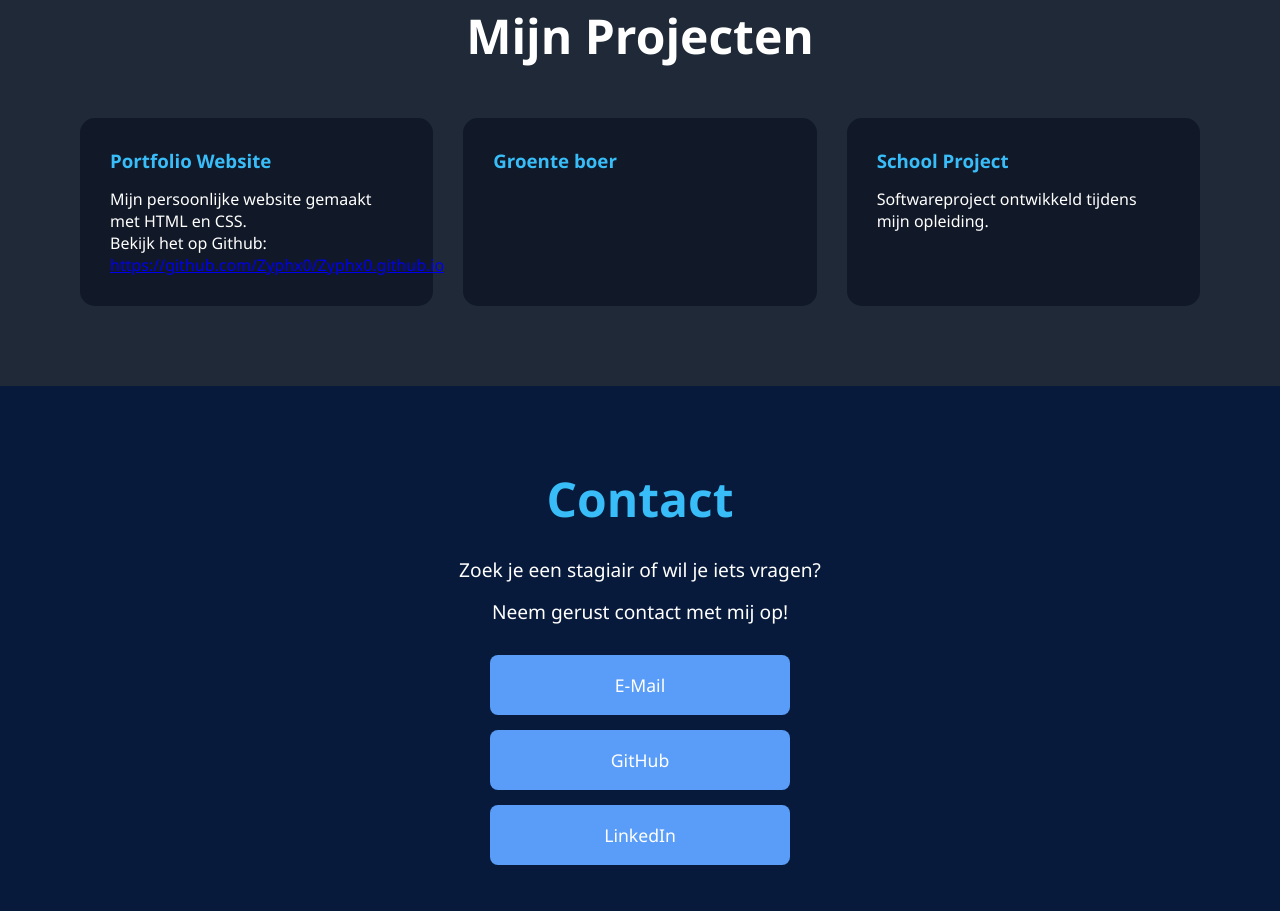
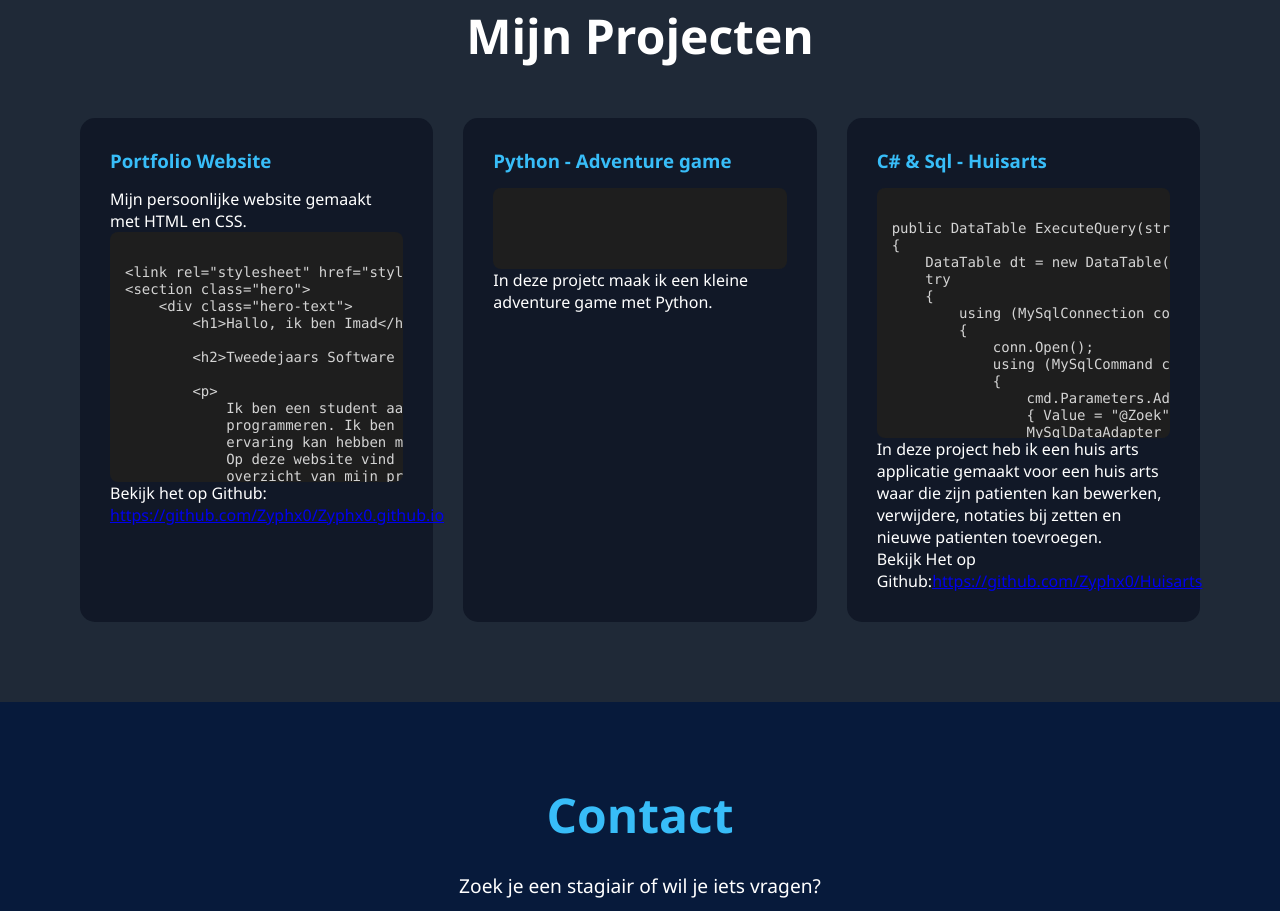
Before and after one commit to Zyphx0/Imad.github.io, a plain HTML site: page index.html in a window 1280 px wide. Shown: the part 877-1788 px from the top of the page. Drawn offline with Linux system fonts and the light colour scheme.

Commit message:
Nieuwe projecten en foto+

```diff
--- a/index.html
+++ b/index.html
@@ -41,7 +41,7 @@
         </div>
 
         <div class="hero-image">
-            <img src="Fotos" alt="Profielfoto">
+            <img src="Fotos/1000028699.jpg" alt="Profielfoto">
         </div>
     </section>
 
@@ -54,17 +54,98 @@
             <div class="card">
                 <h3>Portfolio Website</h3>
                 <p>Mijn persoonlijke website gemaakt met HTML en CSS.</p>
+<pre><code>
+&lt;link rel="stylesheet" href="style.css"&gt;
+&lt;section class="hero"&gt;
+    &lt;div class="hero-text"&gt;
+        &lt;h1&gt;Hallo, ik ben Imad&lt;/h1&gt;
+
+        &lt;h2&gt;Tweedejaars Software Development Student&lt;/h2&gt;
+
+        &lt;p&gt;
+            Ik ben een student aan Technova College met een passie voor
+            programmeren. Ik ben op zoek naar een stage waar ik een echte
+            ervaring kan hebben met het grote wereld van programmeren.
+            Op deze website vind je een
+            overzicht van mijn projecten en vaardigheden.
+        &lt;/p&gt;
+
+        &lt;a href="#projecten" class="button"&gt;Bekijk mijn projecten&lt;/a&gt;
+
+        &lt;div class="skills"&gt;
+            &lt;h3&gt;Skills&lt;/h3&gt;
+
+            &lt;div class="skills-list"&gt;
+                &lt;span&gt;C#&lt;/span&gt;
+                &lt;span&gt;C&lt;/span&gt;
+                &lt;span&gt;MySQL&lt;/span&gt;
+                &lt;span&gt;JSON&lt;/span&gt;
+                &lt;span&gt;Python&lt;/span&gt;
+                &lt;span&gt;HTML&lt;/span&gt;
+                &lt;span&gt;CSS&lt;/span&gt;
+                &lt;span&gt;GitHub&lt;/span&gt;
+            &lt;/div&gt;
+        &lt;/div&gt;
+    &lt;/div&gt;
+&lt;/section&gt;
+
+// Css
+.hero{
+    min-height:100vh;
+    display:flex;
+    justify-content:center;
+    align-items:center;
+    gap:80px;
+    max-width:1200px;
+    margin:auto;
+    padding:0 40px;
+}
+pre {
+    background: #1e1e1e;
+    color: #d4d4d4;
+    padding: 15px;
+    border-radius: 8px;
+    overflow-x: auto;
+    font-size: 14px;
+    max-height: 250px;
+    overflow: auto;
+}
+</code></pre>
                 <p>Bekijk het op Github: <a href="https://github.com/Zyphx0/Zyphx0.github.io">https://github.com/Zyphx0/Zyphx0.github.io</a></p>
             </div>
 
             <div class="card">
-                <h3>Groente boer</h3>
-                <p></p>
+                <h3>Python - Adventure game</h3>
+                <pre><code>
+
+                </code></pre>
+                <p>In deze projetc maak ik een kleine adventure game met Python.</p>
             </div>
 
             <div class="card">
-                <h3>School Project</h3>
-                <p>Softwareproject ontwikkeld tijdens mijn opleiding.</p>
+                <h3>C# & Sql - Huisarts </h3>
+                <pre><code>
+public DataTable ExecuteQuery(string query)
+{
+    DataTable dt = new DataTable();
+    try
+    {
+        using (MySqlConnection conn = new MySqlConnection(connectionString))
+        {
+            conn.Open();
+            using (MySqlCommand cmd = new MySqlCommand(query, conn))
+            {
+                cmd.Parameters.Add(new MySqlParameter(@"zoekfil", MySqlDbType.VarChar)
+                { Value = "@Zoek" });
+                MySqlDataAdapter adapter = new MySqlDataAdapter(cmd);
+                adapter.Fill(dt);
+            }
+        }
+    }
+}
+                </code></pre>
+                <p>In deze project heb ik een huis arts applicatie gemaakt voor een huis arts waar die zijn patienten kan bewerken, verwijdere, notaties bij zetten en nieuwe patienten toevroegen.</p>
+                <p>Bekijk Het op Github:<a href="https://github.com/Zyphx0/Huisarts">https://github.com/Zyphx0/Huisarts</a></p>
             </div>
         </div>
     </section>
--- a/style.css
+++ b/style.css
@@ -61,11 +61,25 @@ body{
     display:flex;
     justify-content:center;
 } */
+pre {
+    background: #1e1e1e;
+    color: #d4d4d4;
+    padding: 15px;
+    border-radius: 8px;
+    overflow-x: auto;
+    font-size: 14px;
+    max-height: 250px;
+    overflow: auto;
+}
 
+code {
+    font-family: Consolas, "Courier New", monospace;
+    font-size: 14px;
+}
 .hero-image img{
-    width:350px;
-    height:350px;
-    border-radius:50%;
+    width:400px;
+    height:500px;
+    border-radius:100%;
     object-fit:cover;
 }
 
```
Also changed, not shown: Fotos/1000028699.jpg (added), 1 other file.
